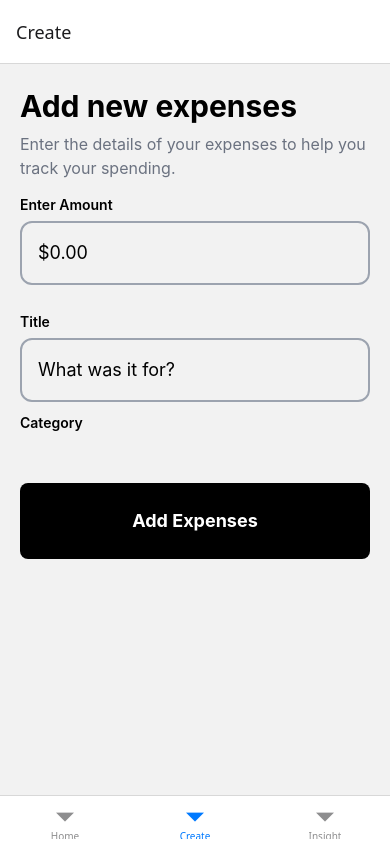
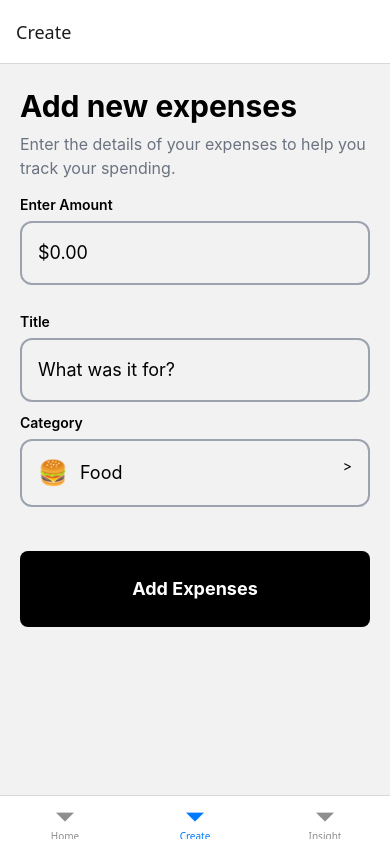
Before and after one commit to ArfatChowdhury/react-native-expense-tracker, a React Native app: screen /Create in a window 390 px wide. Built offline with nearby package versions, Linux system fonts and the light colour scheme.

Commit message:
design create screen

```diff
--- a/src/navigation/AppNavigator.js
+++ b/src/navigation/AppNavigator.js
@@ -4,27 +4,41 @@ import Create from "../screens/Create"
 import Insight from "../screens/Insight"
 import { createStackNavigator } from "@react-navigation/stack"
 import Check from "../screens/Check"
+import Category from "../screens/Category"
+import { Platform } from "react-native"
 
 
 
 const Tab = createBottomTabNavigator()
 const Stack = createStackNavigator()
-function MyTabs () {
-    return(
+function MyTabs() {
+  return (
     <Tab.Navigator>
-        <Tab.Screen name="Home" component={Home}/>
-        <Tab.Screen name="Create" component={Create}/>
-        <Tab.Screen name="Insight" component={Insight}/>
+      <Tab.Screen name="Home" component={Home} />
+      <Tab.Screen name="Create" component={Create} />
+      <Tab.Screen name="Insight" component={Insight} />
     </Tab.Navigator>
-    )
+  )
 }
 
 
 const AppNavigator = () => {
   return (
-    <Stack.Navigator screenOptions={{headerShown:false}}>
-        <Stack.Screen name="BottomTabs" component={MyTabs}/>
-        <Stack.Screen name='Check' component={Check}/>
+    <Stack.Navigator screenOptions={{ headerShown: false }}>
+      <Stack.Screen name="BottomTabs" component={MyTabs} />
+      <Stack.Screen name="Category" component={Category}
+
+      options={{
+        presentation: 'modal',
+        cardStyle: {
+          marginTop: Platform.OS === 'android' ? 70 : 0,
+          backgroundColor: 'white',
+          borderTopLeftRadius: 20,
+          borderTopRightRadius: 20,
+        },
+        cardOverlayEnabled: true,
+      }}
+      />
     </Stack.Navigator>
   )
 }
--- /dev/null
+++ b/src/screens/Category.jsx
@@ -0,0 +1,12 @@
+import { View, Text } from 'react-native'
+import React from 'react'
+
+const Category = () => {
+  return (
+    <View>
+      <Text>Category</Text>
+    </View>
+  )
+}
+
+export default Category
--- a/src/screens/Create.jsx
+++ b/src/screens/Create.jsx
@@ -1,13 +1,16 @@
-import { StyleSheet, Text, TextInput, TouchableOpacity, View } from 'react-native'
+import { Pressable, StyleSheet, Text, TextInput, TouchableOpacity, View } from 'react-native'
 import React, { useState } from 'react'
 import tailwind from 'twrnc'
 
-const Create = () => {
+const Create = ({ navigation }) => {
   const [activeField, setActiveField] = useState(null);
   const [amount, setAmount] = useState('')
   const [title, setTitle] = useState('')
-  const handleAddExpense = () =>{
+  const handleAddExpense = () => {
 
+  }
+  const handleCategoryInput = () => {
+    navigation.navigate('Category')
   }
   return (
     <View style={tailwind`flex-1 px-5  mt-2`}>
@@ -34,15 +37,25 @@ const Create = () => {
           placeholder='What was it for?'
           style={tailwind`border-2 rounded-xl ${activeField === 'title' ? 'border-blue-400' : 'border-gray-400'} p-4 text-lg `}
           onFocus={() => setActiveField('title')}
-        onBlur={()=> setActiveField(null)}
+          onBlur={() => setActiveField(null)}
           value={title}
           onChangeText={setTitle}
         />
       </View>
+      {/* category  */}
+      <Pressable onPress={handleCategoryInput}>
         <View style={tailwind`mb-3`}>
           <Text style={tailwind`mb-2 text-black font-semibold`}>Category</Text>
-
+          <View style={tailwind`p-4 border-2 border-gray-400 rounded-xl flex-row justify-between`}>
+            <View style={tailwind`flex-row items-center`}>
+              <Text style={tailwind`text-2xl mr-3`}>🍔</Text>
+              <Text style={tailwind`text-lg`}>Food</Text>
             </View>
+            <Text>&gt;</Text>
+          </View>
+        </View>
+      </Pressable>
+      {/* add button  */}
       <TouchableOpacity onPress={handleAddExpense} style={tailwind`bg-black p-6 rounded-lg mt-8`}>
         <Text style={tailwind`text-white text-center text-lg font-bold`}>Add Expenses</Text>
       </TouchableOpacity>
```
Lines whose indentation alone changed are shown as unchanged.
